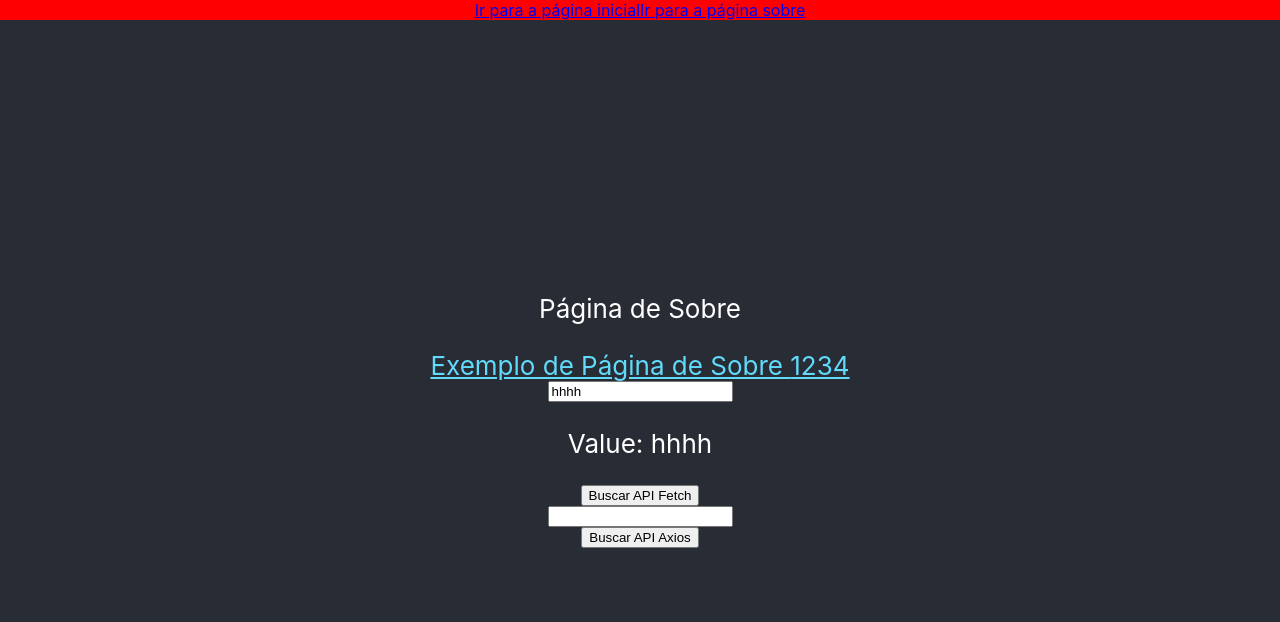
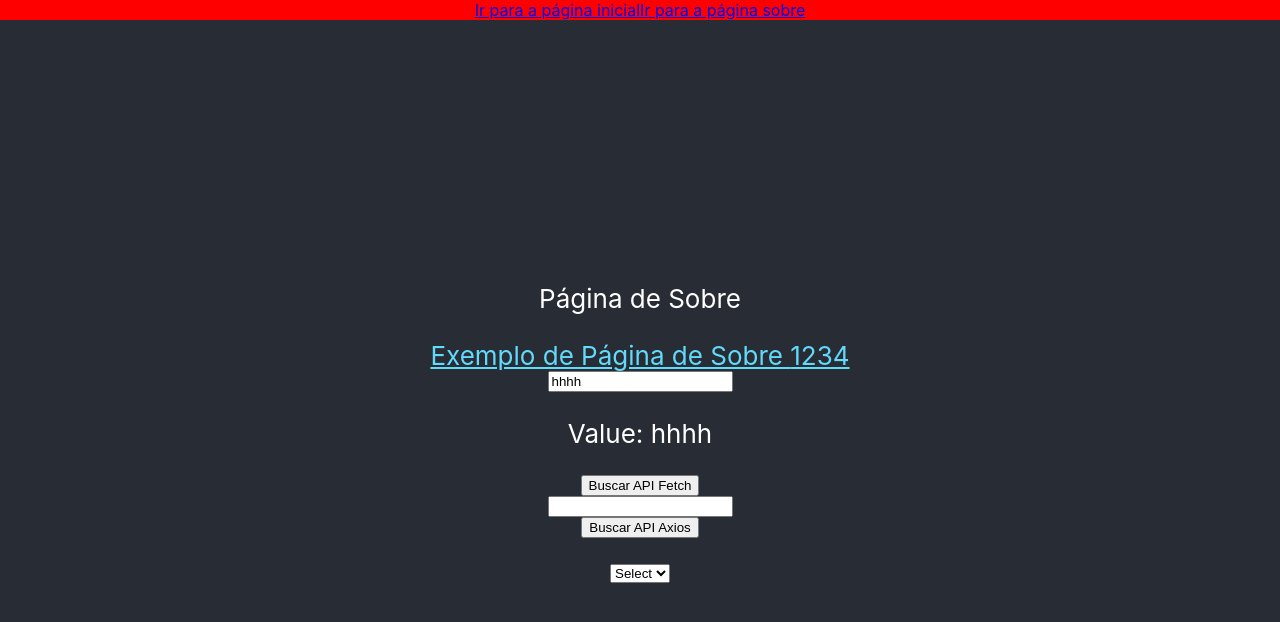
Before and after one commit to kairoLamarca/react-com-rotas, a React (Create React App) app: page /sobre in a window 1280 px wide. Shown: the top 622 px of the page. Built offline with nearby package versions, Linux system fonts and the light colour scheme.

Commit message:
Select preenchido pela api
Select preenchido pela api

```diff
--- a/package.json
+++ b/package.json
@@ -8,7 +8,8 @@
     "react-dom": "^16.6.0",
     "react-list": "^0.8.10",
     "react-router-dom": "^4.3.1",
-    "react-scripts": "2.0.5"
+    "react-scripts": "2.0.5",
+    "react-select": "^2.1.1"
   },
   "scripts": {
     "start": "react-scripts start",
--- a/src/Sobre.js
+++ b/src/Sobre.js
@@ -4,12 +4,19 @@ import './App.css';
 import Menu from './Menu';
 import axios from 'axios';
 import ReactList from 'react-list';
+import Select from 'react-select';
+
+const options = [
+  { value: 'chocolate', label: 'Chocolate' },
+  { value: 'strawberry', label: 'Strawberry' },
+  { value: 'vanilla', label: 'Vanilla' }
+];
 
 class Sobre extends Component {
   constructor(props) {
     super(props);
 
-    this.state = { teste: '1234', value: 'hhhh', resultado: [], id: '' };
+    this.state = { teste: '1234', value: 'hhhh', resultado: [], id: '', selectedOption: 'select' };
 
     this.handleChange = this.handleChange.bind(this);
     this.handleChangeID = this.handleChangeID.bind(this);
@@ -75,7 +82,19 @@ class Sobre extends Component {
     //return <div key={key}>teste</div>;
   }
 
+  // handleChangeSelect = (selectedOption) => {
+  //   this.setState({ selectedOption });
+  //   console.log(`Option selected:`, selectedOption);
+  // }
+
+  changeSelect = (event) => {
+    this.setState({ selectedOption: event.target.value });
+    console.log(`Option selected:`, event.target.value);
+  }
+
   render() {
+    // const { selectedOption } = this.state;
+
     return (
       <div className="App">
         <Menu />
@@ -107,6 +126,19 @@ class Sobre extends Component {
             /> */}
             <TodoList items={this.state.resultado} _handleDelete={this.delete.bind(this)} />
           </div>
+          {/* <Select
+            value={selectedOption}
+            onChange={this.handleChangeSelect}
+            options={options}
+          /> */}
+          <select id="lang" onChange={this.changeSelect} value={this.state.selectedOption}>
+            <option value="select">Select</option>
+            <option value="Java">Java</option>
+            <option value="C++">C++</option>
+            {this.state.resultado.map(item => (
+              <option key={item.id} value={item.id}>{item.nome}</option>
+            ))}
+          </select>
         </header>
       </div>
     );
```
Also changed, not shown: 1 other file (tests, documents, lock files or other folders).
